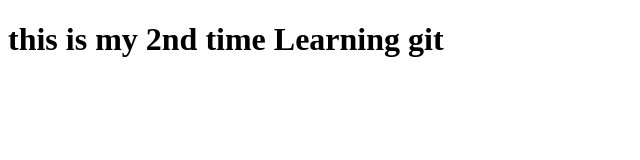
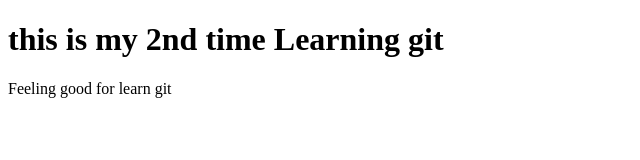
Before and after one commit to Shakil5161/my-first-website, a plain HTML site: page index.html in a window 1280 px wide. Shown: the whole page, without its empty margins (0-640 px from the left). Drawn offline with Linux system fonts and the light colour scheme.

Commit message:
Some change

```diff
--- a/index.html
+++ b/index.html
@@ -7,5 +7,6 @@
 </head>
 <body>
     <h1>this is my 2nd time Learning git </h1>
+    <p>Feeling good for learn git</p>
 </body>
 </html>
```
Also changed, not shown: 1 other file.
